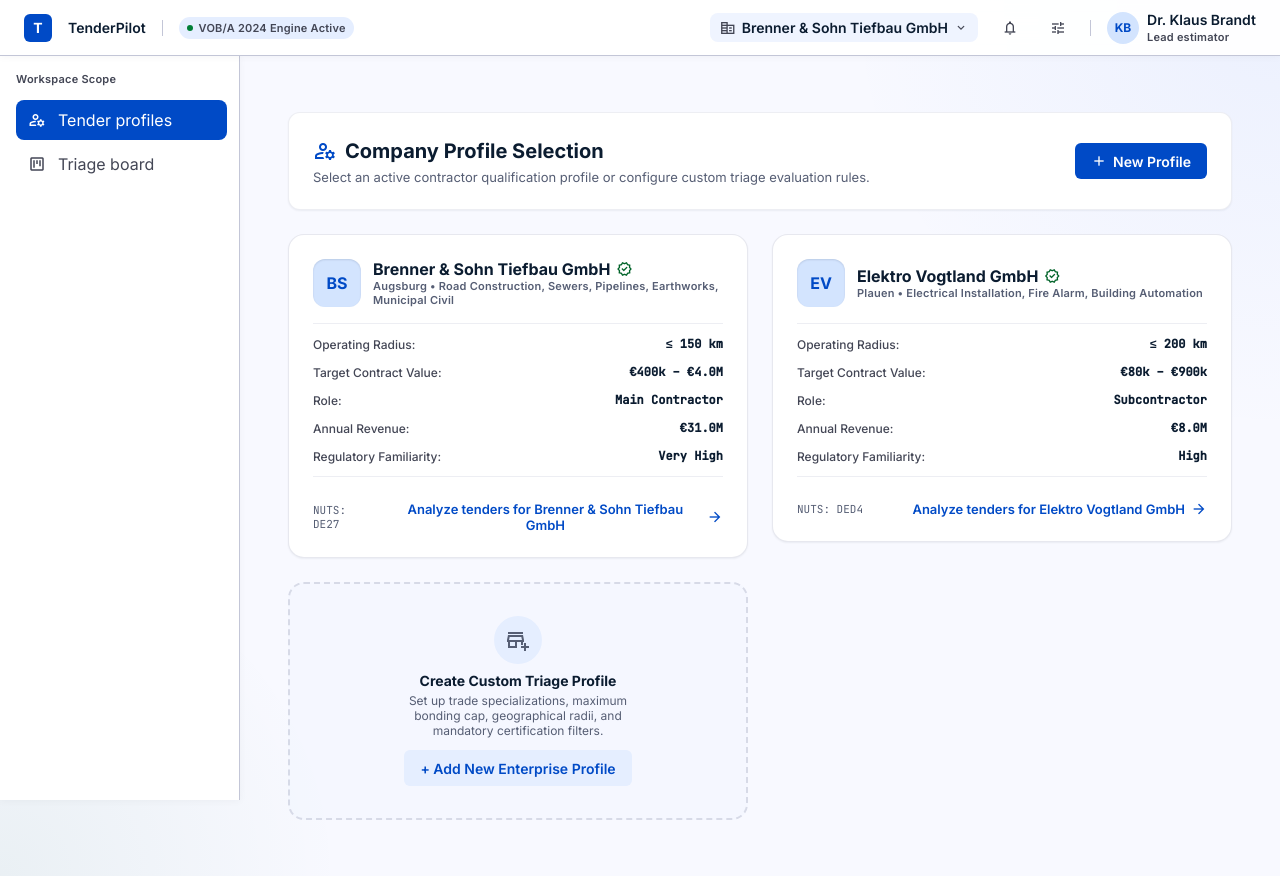
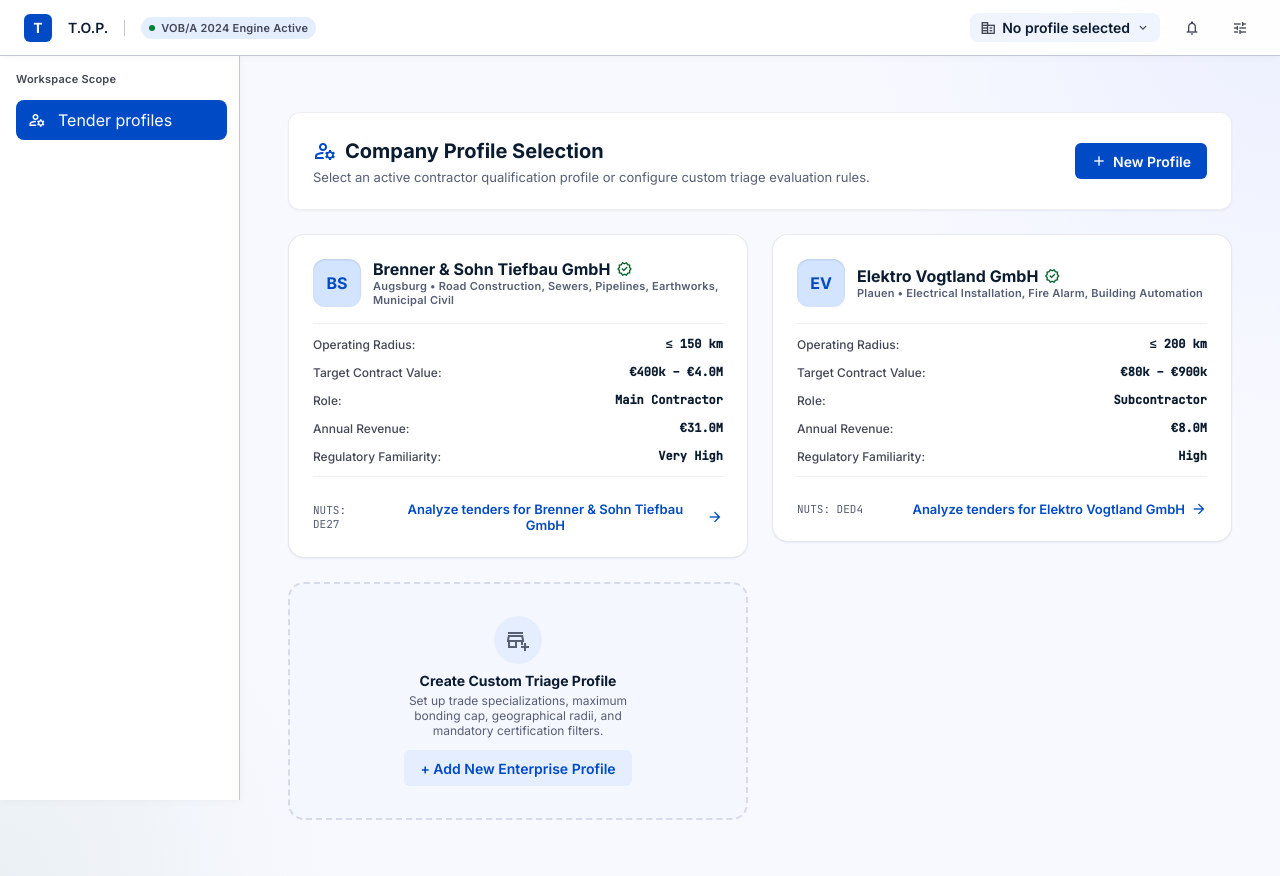
Before and after one commit to SiviHackTeam14/tender-frontend, an Angular app: page / in a window 1280 px wide. Built offline with nearby package versions, Linux system fonts and the light colour scheme.

Commit message:
improve and fix bugs

```diff
--- a/src/app/app.css
+++ b/src/app/app.css
@@ -32,7 +32,6 @@
 .app-shell__brand-group,
 .app-shell__header-actions,
 .app-shell__profile-chip,
-.app-shell__user-chip,
 .app-shell__nav-link {
 	display: flex;
 	align-items: center;
@@ -62,14 +61,12 @@
 }
 
 .app-shell__brand-name,
-.app-shell__user-name,
 .app-shell__profile-name {
 	color: var(--on-surface);
 	font-size: 0.875rem;
 	font-weight: 600;
 }
 
-.app-shell__user-role,
 .app-shell__status-pill,
 .app-shell__sidebar-kicker {
 	color: var(--on-surface-variant);
@@ -101,8 +98,7 @@
 }
 
 .app-shell__profile-chip,
-.app-shell__icon-button,
-.app-shell__user-chip {
+.app-shell__icon-button {
 	border: 0;
 	border-radius: 0.5rem;
 	background: transparent;
@@ -138,28 +134,6 @@
 .app-shell__profile-chip:hover {
 	background: var(--surface-container);
 	color: var(--on-surface);
-}
-
-.app-shell__user-chip {
-	gap: 0.5rem;
-}
-
-.app-shell__avatar {
-	width: 2rem;
-	height: 2rem;
-	border-radius: 9999px;
-	display: grid;
-	place-items: center;
-	background: var(--surface-container-highest);
-	color: var(--primary);
-	font-size: 0.75rem;
-	font-weight: 700;
-}
-
-.app-shell__user-copy {
-	display: flex;
-	flex-direction: column;
-	gap: 0.125rem;
 }
 
 .app-shell__sidebar {
--- a/src/app/app.html
+++ b/src/app/app.html
@@ -3,7 +3,7 @@
 		<div class="app-shell__brand-group">
 			<div class="app-shell__brand-mark">T</div>
 			<div class="app-shell__brand-copy">
-				<span class="app-shell__brand-name">TenderPilot</span>
+				<span class="app-shell__brand-name">T.O.P.</span>
 			</div>
 			<div class="app-shell__divider" aria-hidden="true"></div>
 			<div class="app-shell__status-pill">
@@ -15,7 +15,7 @@
 		<div class="app-shell__header-actions">
 			<div class="app-shell__profile-chip">
 				<span class="material-symbols-outlined">corporate_fare</span>
-				<span class="app-shell__profile-name">Brenner &amp; Sohn Tiefbau GmbH</span>
+				<span class="app-shell__profile-name">{{ activeProfile()?.name ?? 'No profile selected' }}</span>
 				<span class="material-symbols-outlined app-shell__chevron">expand_more</span>
 			</div>
 			<button type="button" class="app-shell__icon-button" aria-label="Notifications">
@@ -24,14 +24,6 @@
 			<button type="button" class="app-shell__icon-button" aria-label="Preferences">
 				<span class="material-symbols-outlined">tune</span>
 			</button>
-			<div class="app-shell__divider" aria-hidden="true"></div>
-			<div class="app-shell__user-chip">
-				<div class="app-shell__avatar">KB</div>
-				<div class="app-shell__user-copy">
-					<span class="app-shell__user-name">Dr. Klaus Brandt</span>
-					<span class="app-shell__user-role">Lead estimator</span>
-				</div>
-			</div>
 		</div>
 	</header>
 
@@ -48,10 +40,6 @@
 					<span class="material-symbols-outlined">manage_accounts</span>
 					<span>Tender profiles</span>
 				</a>
-				<a routerLink="/board" routerLinkActive="is-active" class="app-shell__nav-link">
-					<span class="material-symbols-outlined">view_kanban</span>
-					<span>Triage board</span>
-				</a>
 			</nav>
 		</div>
 	</aside>
--- a/src/app/app.ts
+++ b/src/app/app.ts
@@ -1,5 +1,6 @@
-import { Component } from '@angular/core';
+import { Component, inject } from '@angular/core';
 import { RouterLink, RouterLinkActive, RouterOutlet } from '@angular/router';
+import { ProfileService } from './services/profile.service';
 
 @Component({
   imports: [RouterLink, RouterLinkActive, RouterOutlet],
@@ -8,4 +9,8 @@
   styleUrl: './app.css',
   templateUrl: './app.html',
 })
-export class App {}
+export class App {
+  private readonly profileService = inject(ProfileService);
+
+  readonly activeProfile = this.profileService.activeProfile;
+}
```
Also changed, not shown: 1 other file (tests, documents, lock files or other folders).
